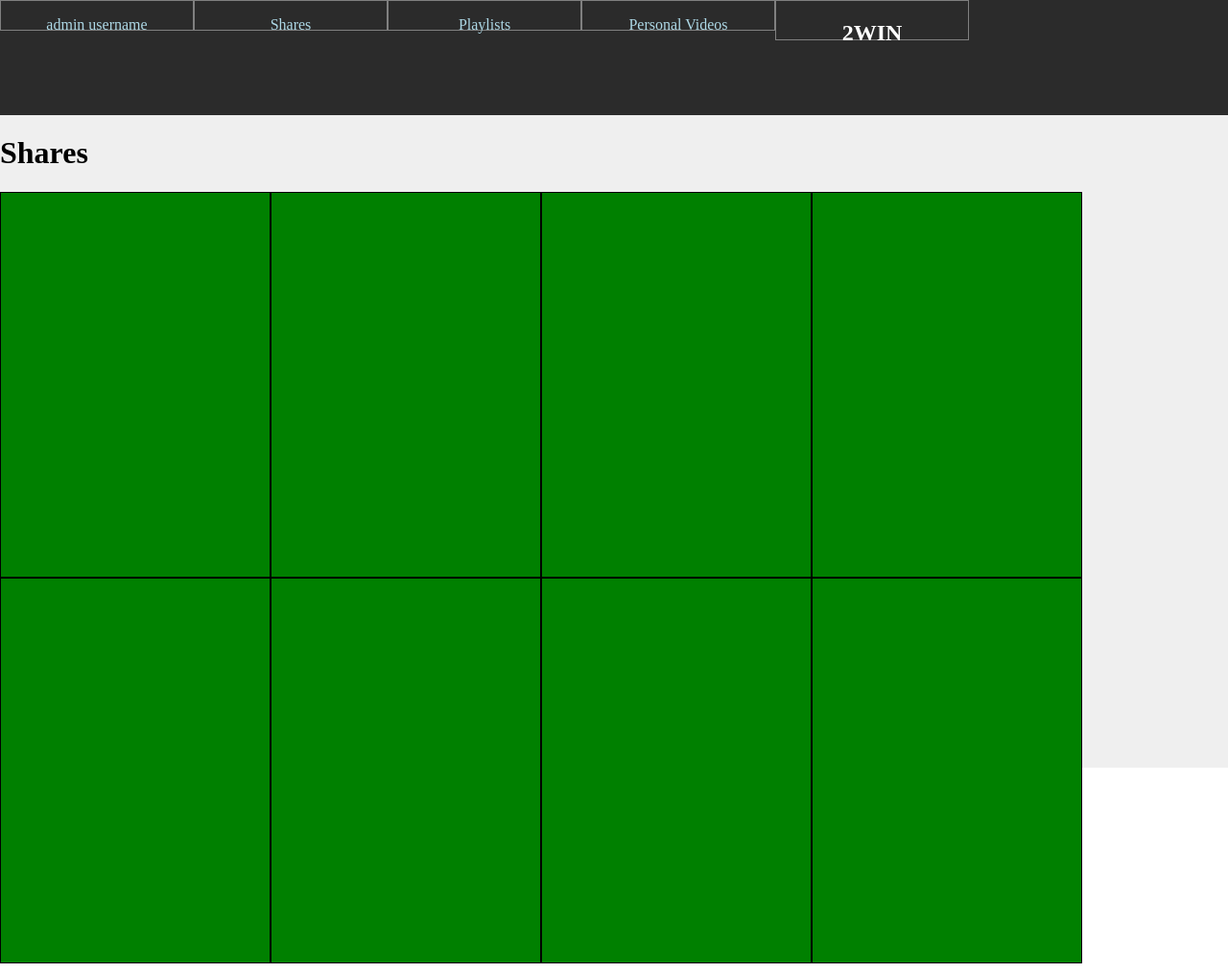
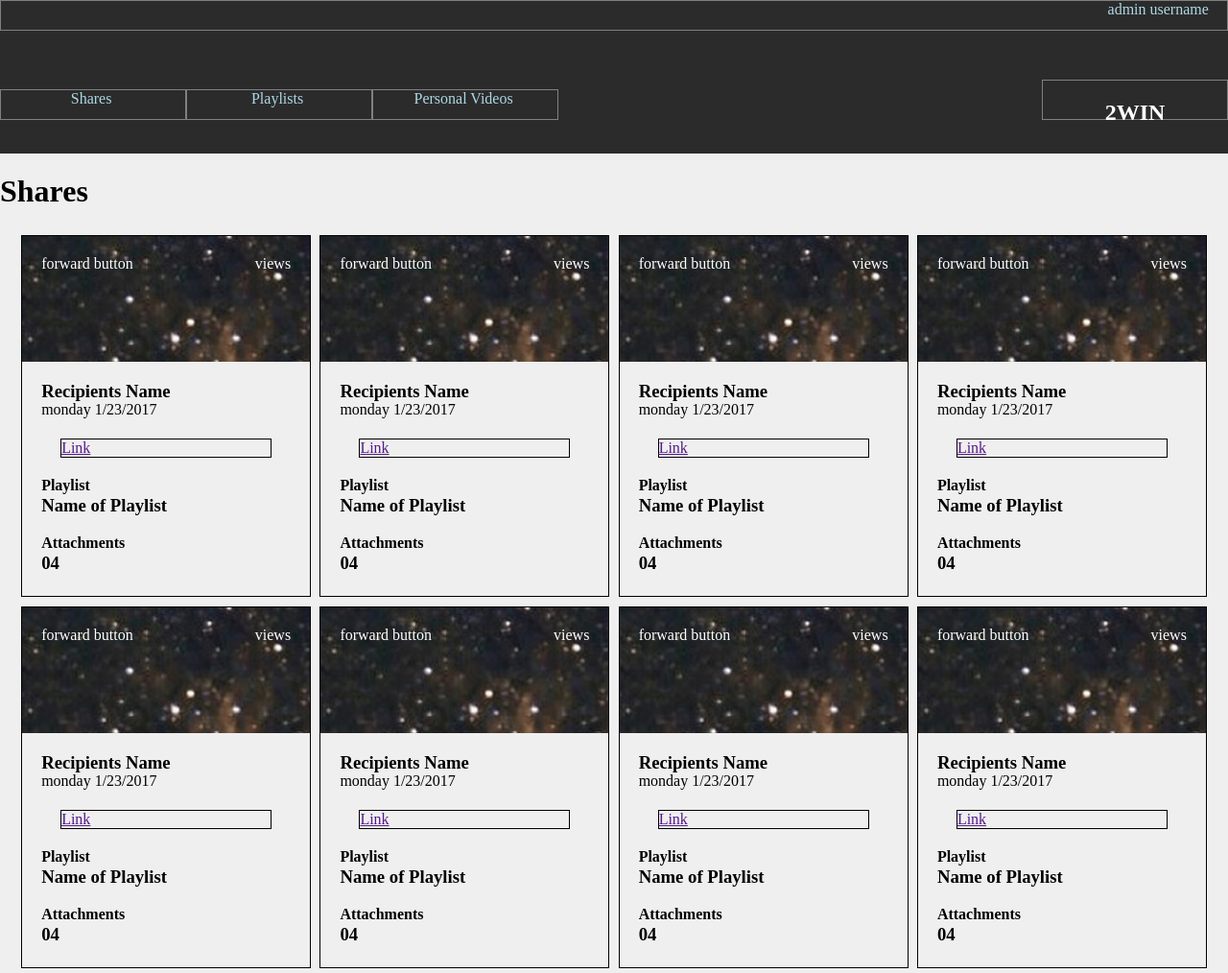
Before and after one commit to PreciseSlice/sh-comp-challenge-2, a plain HTML site: page index.html in a window 1280 px wide. Shown: the whole page at 96% size. Drawn offline with Linux system fonts and the light colour scheme.

Commit message:
basic styling done

```diff
--- a/index.html
+++ b/index.html
@@ -3,6 +3,7 @@
 
 <head>
 	<title>Static Comp 3</title>
+	<meta name="viewport" content="width=device-width, initial-scale=1">
 	<link rel="stylesheet" type="text/css" href="normalize.css">
 	<!-- normalize.css v7.0.0 | MIT License | github.com/necolas/normalize.css -->
 	<link rel="stylesheet" type="text/css" href="styles.css">
@@ -13,11 +14,10 @@
 	<header>
 
 		<div class="header-top-right">
-			<p>admin username</p>
+			<p class="top-right">admin username</p>
 		</div>
 
 		<div class="header-bottom">
-
 			<div class="shares">
 				<p>Shares</p>
 			</div>
@@ -33,47 +33,160 @@
 			<div class="two-win">
 				<h2>2WIN</h2>
 			</div>
-
 		</div>
 
 	</header>
 
-	<section>
+	<section class="main-body">
 
 		<h1 class="body-header">Shares</h1>
 
+		<section class="card-container">
+
 			<article class="first-card">
-
+				<div class="top-of-card">
+					<p>forward button</p>
+					<p>views</p>
+				</div>
+				<div class="bottom-of-card">
+					<h3>Recipients Name</h3>
+					<p>monday 1/23/2017</p>
+					<div class="middle-card-box">
+						<a href="">Link</a>
+					</div>
+					<h4>Playlist</h4>
+					<h3>Name of Playlist</h3>
+					<h4>Attachments</h4>
+					<h3>04</h3>
+				</div>
 			</article>
 
 			<article class="second-card">
-
+				<div class="top-of-card">
+					<p>forward button</p>
+					<p>views</p>
+				</div>
+				<div class="bottom-of-card">
+					<h3>Recipients Name</h3>
+					<p>monday 1/23/2017</p>
+					<div class="middle-card-box">
+						<a href="">Link</a>
+					</div>
+					<h4>Playlist</h4>
+					<h3>Name of Playlist</h3>
+					<h4>Attachments</h4>
+					<h3>04</h3>
+				</div>
 			</article>
 
 			<article class="third-card">
-
+				<div class="top-of-card">
+					<p>forward button</p>
+					<p>views</p>
+				</div>
+				<div class="bottom-of-card">
+					<h3>Recipients Name</h3>
+					<p>monday 1/23/2017</p>
+					<div class="middle-card-box">
+						<a href="">Link</a>
+					</div>
+					<h4>Playlist</h4>
+					<h3>Name of Playlist</h3>
+					<h4>Attachments</h4>
+					<h3>04</h3>
+				</div>
 			</article>
 
 			<article class="fourth-card">
-
+				<div class="top-of-card">
+					<p>forward button</p>
+					<p>views</p>
+				</div>
+				<div class="bottom-of-card">
+					<h3>Recipients Name</h3>
+					<p>monday 1/23/2017</p>
+					<div class="middle-card-box">
+						<a href="">Link</a>
+					</div>
+					<h4>Playlist</h4>
+					<h3>Name of Playlist</h3>
+					<h4>Attachments</h4>
+					<h3>04</h3>
+				</div>
 			</article>
 
 			<article class="fifth-card">
-
+				<div class="top-of-card">
+					<p>forward button</p>
+					<p>views</p>
+				</div>
+				<div class="bottom-of-card">
+					<h3>Recipients Name</h3>
+					<p>monday 1/23/2017</p>
+					<div class="middle-card-box">
+						<a href="">Link</a>
+					</div>
+					<h4>Playlist</h4>
+					<h3>Name of Playlist</h3>
+					<h4>Attachments</h4>
+					<h3>04</h3>
+				</div>
 			</article>
 
 			<article class="sixth-card">
-
+				<div class="top-of-card">
+					<p>forward button</p>
+					<p>views</p>
+				</div>
+				<div class="bottom-of-card">
+					<h3>Recipients Name</h3>
+					<p>monday 1/23/2017</p>
+					<div class="middle-card-box">
+						<a href="">Link</a>
+					</div>
+					<h4>Playlist</h4>
+					<h3>Name of Playlist</h3>
+					<h4>Attachments</h4>
+					<h3>04</h3>
+				</div>
 			</article>
 
 			<article class="seventh-card">
-
+				<div class="top-of-card">
+					<p>forward button</p>
+					<p>views</p>
+				</div>
+				<div class="bottom-of-card">
+					<h3>Recipients Name</h3>
+					<p>monday 1/23/2017</p>
+					<div class="middle-card-box">
+						<a href="">Link</a>
+					</div>
+					<h4>Playlist</h4>
+					<h3>Name of Playlist</h3>
+					<h4>Attachments</h4>
+					<h3>04</h3>
+				</div>
 			</article>
 
-		<article class="eight-card">
-
+			<article class="eighth-card">
+				<div class="top-of-card">
+					<p>forward button</p>
+					<p>views</p>
+				</div>
+				<div class="bottom-of-card">
+					<h3>Recipients Name</h3>
+					<p>monday 1/23/2017</p>
+					<div class="middle-card-box">
+						<a href="">Link</a>
+					</div>
+					<h4>Playlist</h4>
+					<h3>Name of Playlist</h3>
+					<h4>Attachments</h4>
+					<h3>04</h3>
+				</div>
 			</article>
-
+		</section>
 	</section>
 
 </body>
--- a/styles.css
+++ b/styles.css
@@ -1,64 +1,78 @@
 body {
+	background-color: #EFEFEF;
 	box-sizing: border-box;
 	height: 100vh;
 	width: 100%;
+
+}
+
+p {
+	margin: 0;
 }
 
 /* Top of site */
 
 header {
 	background-color: #2B2B2B;
-	display: flex;
-	height: 15vh;
-	flex-wrap: wrap;
-	/*justify-content: flex-end;*/
+	height: 20vh;
+	width: 100%
 }
 
 .header-top-right {
-	/*align-self: flex-end;*/
 	border: 1px solid grey;
+	display: flex;
 	height: 30px;
-	text-align: center;
-	width:	200px;
+	justify-content: flex-end;
+	/*width:	200px;*/
+}
+
+.top-right {
+	margin: 0 1.5% 0 0;
+	color: lightblue;
 }
 
 .header-bottom {
+	align-items: flex-end;
+	align-self: flex-end;
 	display: flex;
+	justify-content: flex-start;
+	margin-top: 4%;
+}
 
+.header-bottom p {
+	color: lightblue;
+	margin: 0 2% 0 0;
 }
 
 .shares {
 	border: 1px solid grey;
 	height: 30px;
 	text-align: center;
-	width: 200px;
+	width: 15%;
 }
 
 .playlist {
 	border: 1px solid grey;
 	height: 30px;
 	text-align: center;
-	width: 200px;
+	width: 15%;
 }
 
 .personal {
 	border: 1px solid grey;
 	height: 30px;
 	text-align: center;
-	width: 200px;
+	width: 15%;
 }
 
 .two-win {
 	border: 1px solid grey;
 	height: 40px;
+	margin-left: auto;
 	text-align: center;
-	width: 200px;
+	width: 15%;
 }
 
-
-p {
-	color: lightblue;
-}
 
 h2 {
   color: white;
@@ -66,21 +80,88 @@ h2 {
 
 
 /* main potion of page */
-section {
-	background-color: #EFEFEF;
+
+.body-header {
+	text-align: left;
+	width: 100%;
+}
+
+.main-body {
+	width: 100%;
+}
+
+.card-container {
 	display: flex;
 	flex-wrap: wrap;
-	height: 85vh;
+	justify-content: space-around;
+	margin: auto;
+    width: 1245px;
 }
 
-.body-header {
-	width: 100%;
-	text-align: left;
+/* cards */
+
+/* Top of Card */
+
+.top-of-card {
+	background: url("images/placeholder.jpg") no-repeat;
+	height: 35%;
+	display: flex;
+	justify-content: space-between;
+}
+
+.top-of-card p {
+ margin: 0;
+ color: white;
+ padding: 20px;
+}
+
+/* Bottom of Card */
+
+.bottom-of-card {
+	padding: 20px;
+}
+
+.bottom-of-card h3 {
+	margin: 0;
+}
+
+.bottom-of-card h4 {
+	margin: 20px 0 0 0;
+}
+
+.middle-card-box {
+	margin: 20px;
+	border: 1px solid black;
 }
 
 article {
 	border: 1px solid black;
-	background-color: green;
-	height: 400px;
-	width: 280px;
+	height: 375px;
+	margin: 5px 2px 5px 2px;
+	width: 300px;
 }
+
+@media (max-width: 1250px) {
+
+	.card-container {
+    width: 940px;
+	}
+}
+
+@media (max-width: 950px) {
+
+	.card-container {
+		width: 625px;
+	}
+}
+
+@media (max-width: 625px) {
+
+	.card-container {
+		width: 360px;
+	}
+
+    .header-bottom {
+
+	}
+}
```
Also changed, not shown: Images/placeholder.jpg (added), 1 other file. Lines whose indentation alone changed are shown as unchanged.
